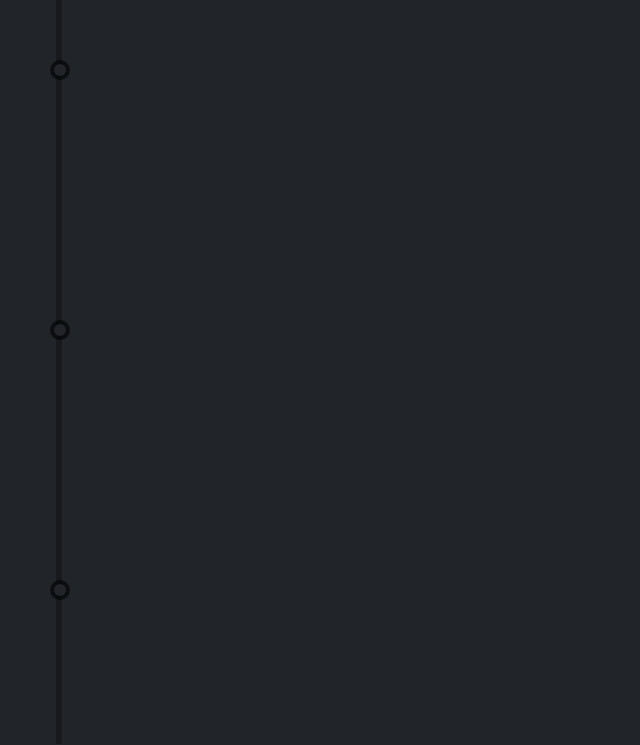
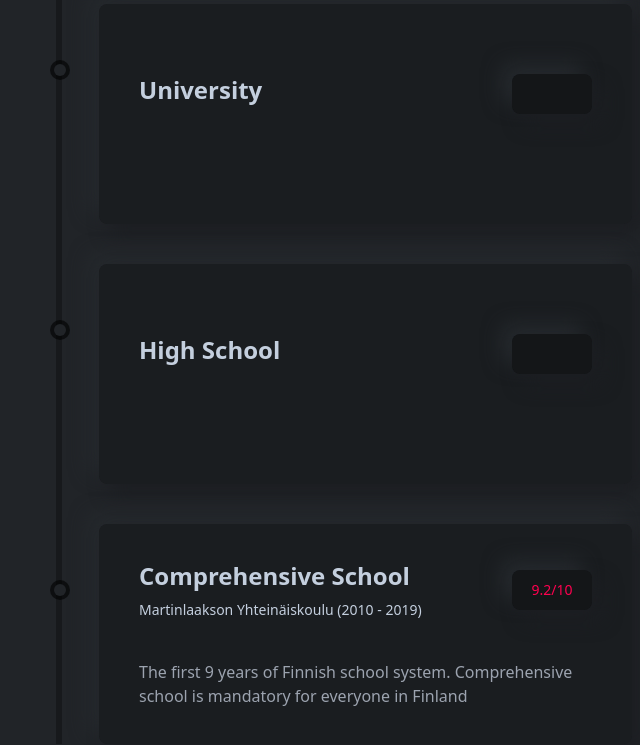
Before and after one commit to ArttuPuttonen/myPortfolio, a React (Create React App) app: page / in a window 1280 px wide. Shown: the part 3879-4624 px from the top of the page, without its empty margins (8-648 px from the left). Built offline with nearby package versions, Linux system fonts and the light colour scheme; the HTML template or start-up script is replaced by a standard one.

Commit message:
resumeCard for education created

```diff
--- a/src/components/features/Features.js
+++ b/src/components/features/Features.js
@@ -15,7 +15,6 @@ function Features() {
         <Card title="Business Strategy" des="lorem ipsum lorem askldfaklf asdflkasdf klasgbdfaklsjhf asdlfahsdf asdölffsdlk lökasdlkjöas" icon={<FaBars/>}/>
         <Card title="Business Strategy" des="lorem ipsum lorem askldfaklf asdflkasdf klasgbdfaklsjhf asdlfahsdf asdölffsdlk lökasdlkjöas" icon={<FaBars/>}/>
         <Card title="Business Strategy" des="lorem ipsum lorem askldfaklf asdflkasdf klasgbdfaklsjhf asdlfahsdf asdölffsdlk lökasdlkjöas" icon={<FaBars/>}/>
-
         </div>
         </section>
     );
--- a/src/components/resume/Resume.js
+++ b/src/components/resume/Resume.js
@@ -21,14 +21,18 @@ const Resume = () => {
             </div>
             <div className="mt-14 w-1/2 h-[1000px] border-l-[6px] border-black
             border-opacity-30 flex flex-col gap-10">
-                <ResumeCard />
-                <ResumeCard />
-                <ResumeCard />
+                <ResumeCard
+                title="University of Applied Sciences"
+                />
+                <ResumeCard
+                title="University"/>
+                <ResumeCard
+                title="High School"/>
                 <ResumeCard
                 title="Comprehensive School"
                 subTitle="Martinlaakson Yhteinäiskoulu (2010 - 2019)"
                 result="9.2/10"
-                des="The first 9 years of Finnish comprehensive school. Comprehensive school is mandatory for everyone in Finland" />
+                des="The first 9 years of Finnish school system. Comprehensive school is mandatory for everyone in Finland" />
             </div>
         </section>
     );
--- a/src/components/resume/ResumeCard.js
+++ b/src/components/resume/ResumeCard.js
@@ -2,7 +2,7 @@ import React from 'react';
 
 const ResumeCard = ({title, des, subTitle, result}) => {
     return (
-        <div className="w-full h-1/3 group">
+        <div className="w-full h-1/3 group flex">
             <div className="w-10 h-[6px] bgOpacity mt-16 relative">
                 <span className="absolute w-5 h-5 rounded-full -top-2 -left-3 flex justify-center
                 items-center bg-black bg-opacity-60">
@@ -10,7 +10,26 @@ const ResumeCard = ({title, des, subTitle, result}) => {
                     group-hover:bg-designColor duration-300"></span>
                 </span>
             </div>
-            <div></div>
+            <div className="w-full bg-black bg-opacity-20 hover-bg-opacity-30 duration-300
+            rounded-lg px-10 flex flex-col justify-center gap-10 shadow-shadowOne">
+                <div className="flex justify-between items-center">
+                    <div>
+                    <h3 className="text-2xl font-semibold group-hover:text-white duration-300">
+                        {title}
+                    </h3>
+                    <p className="text-sm mt-2 text-grey-400 group-hover:text-white duration-300">
+                        {subTitle}
+                    </p>
+                    </div>
+                    <div>
+                        <p className="w-20 h-10 text-designColor bg-black bg-opacity-25 rounded-lg
+                        flex justify-center items-center shadow-shadowOne text-sm font-medium">{result}</p>
+                    </div>
+                </div>
+                <p className="font-medium text-gray-400 group-hover:text-gray-300 duration-300">
+                    {des}
+                </p>
+            </div>
         </div>
     );
 }
```
